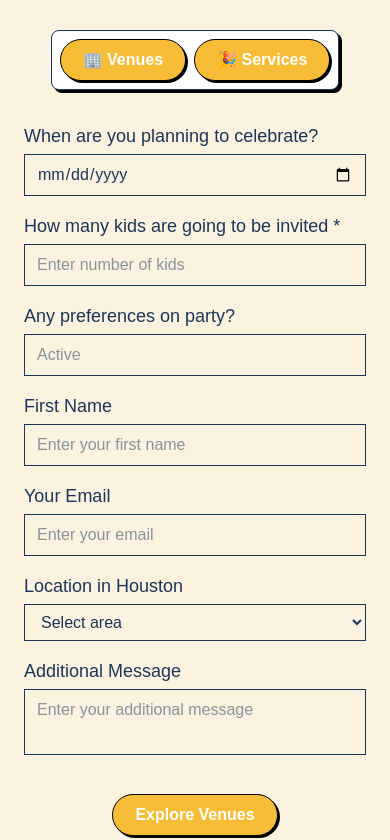
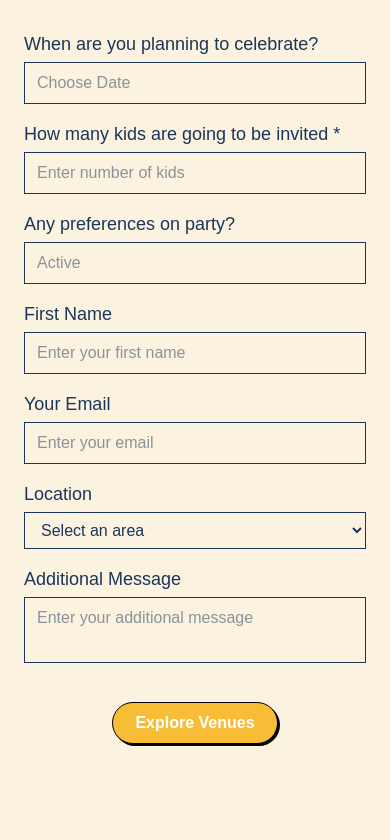
Before and after one commit to DavidPM0/web-kids, a Next.js app: page / in a window 390 px wide. Shown: the part 1625-2465 px from the top of the page. Built offline with nearby package versions, Linux system fonts and the light colour scheme; a web font is replaced by a local one.

Commit message:
Franchesco nav 3 Location

```diff
--- a/src/app/page.tsx
+++ b/src/app/page.tsx
@@ -1,222 +1,4 @@
-"use client";
-
 import Image from "next/image";
-import { useState } from "react";
-
-// Componente de búsqueda con tabs estilo original pero con funcionalidad Expedia
-function SearchSection() {
-  const [activeTab, setActiveTab] = useState("venues");
-
-  const houstonAreas = [
-    "Downtown Houston",
-    "The Woodlands",
-    "Sugar Land",
-    "Katy",
-    "Pearland",
-    "Cypress",
-    "Spring",
-    "Tomball",
-    "Richmond",
-    "Kingwood",
-  ];
-
-  const serviceTypes = [
-    "Food & Catering",
-    "Decoration",
-    "Inflatables",
-    "Entertainment",
-    "Rentals",
-  ];
-
-  return (
-    <section className="pt-44 px-6 md:px-20 lg:px-40">
-      <div className="mx-auto">
-        {/* Imagen del león original */}
-        <Image
-          src="/pro-izquierda.png"
-          alt="Kids Party"
-          width={130}
-          height={130}
-          className="object-cover mx-auto mb-6"
-        />
-
-        {/* Título original */}
-        <h2 className="text-4xl font-bold text-[#1C3658] mb-6 text-center">
-          How old is your kid?
-        </h2>
-
-        {/* Tabs limpios y elegantes */}
-        <div className="flex justify-center mb-8">
-          <div className="bg-white rounded-lg border border-[#1C3658] p-2 shadow-[3px_3px_0_#000000]">
-            <button
-              onClick={() => setActiveTab("venues")}
-              className={`px-8 py-3 rounded-md font-semibold transition-colors ${
-                activeTab === "venues"
-                  ? "bg-[#1C3658] text-white"
-                  : "text-[#1C3658] hover:bg-[#F8BD36]/10"
-              }`}
-            >
-              🏢 Venues
-            </button>
-            <button
-              onClick={() => setActiveTab("services")}
-              className={`px-8 py-3 rounded-md font-semibold transition-colors ml-2 ${
-                activeTab === "services"
-                  ? "bg-[#1C3658] text-white"
-                  : "text-[#1C3658] hover:bg-[#F8BD36]/10"
-              }`}
-            >
-              🎉 Services
-            </button>
-          </div>
-        </div>
-
-        {/* Formularios con el estilo original */}
-        {activeTab === "venues" ? (
-          // Formulario de Venues - estilo original
-          <form className="grid grid-cols-1 md:grid-cols-3 gap-4">
-            <div>
-              <label className="block text-lg text-[#1C3658] mb-1">
-                When are you planning to celebrate?
-              </label>
-              <input
-                type="date"
-                className="w-full px-3 py-2 border border-[#1C3658] text-[#1C3658] focus:outline-none focus:ring-2 focus:ring-[#1C3658]"
-              />
-            </div>
-
-            <div>
-              <label className="block text-lg text-[#1C3658] mb-1">
-                How many kids are going to be invited *
-              </label>
-              <input
-                type="number"
-                placeholder="Enter number of kids"
-                className="w-full px-3 py-2 border border-[#1C3658] text-[#1C3658] focus:outline-none focus:ring-2 focus:ring-[#1C3658]"
-              />
-            </div>
-
-            <div>
-              <label className="block text-lg text-[#1C3658] mb-1">
-                Any preferences on party?
-              </label>
-              <input
-                type="text"
-                placeholder="Active"
-                className="w-full px-3 py-2 border border-[#1C3658] text-[#1C3658] focus:outline-none focus:ring-2 focus:ring-[#1C3658]"
-              />
-            </div>
-
-            <div>
-              <label className="block text-lg text-[#1C3658] mb-1">
-                First Name
-              </label>
-              <input
-                type="text"
-                placeholder="Enter your first name"
-                className="w-full px-3 py-2 border border-[#1C3658] text-[#1C3658] focus:outline-none focus:ring-2 focus:ring-[#1C3658]"
-              />
-            </div>
-
-            <div>
-              <label className="block text-lg text-[#1C3658] mb-1">
-                Your Email
-              </label>
-              <input
-                type="email"
-                placeholder="Enter your email"
-                className="w-full px-3 py-2 border border-[#1C3658] text-[#1C3658] focus:outline-none focus:ring-2 focus:ring-[#1C3658]"
-              />
-            </div>
-
-            <div>
-              <label className="block text-lg text-[#1C3658] mb-1">
-                Location in Houston
-              </label>
-              <select className="w-full px-3 py-2 border border-[#1C3658] text-[#1C3658] focus:outline-none focus:ring-2 focus:ring-[#1C3658]">
-                <option value="">Select area</option>
-                {houstonAreas.map((area) => (
-                  <option key={area} value={area}>
-                    {area}
-                  </option>
-                ))}
-              </select>
-            </div>
-
-            <div className="md:col-span-3">
-              <label className="block text-lg text-[#1C3658] mb-1">
-                Additional Message
-              </label>
-              <textarea
-                placeholder="Enter your additional message"
-                rows={2}
-                className="w-full px-3 py-2 border border-[#1C3658] text-[#1C3658] focus:outline-none focus:ring-2 focus:ring-[#1C3658] resize-none"
-              />
-            </div>
-
-            <div className="md:col-span-3 flex justify-center mt-4">
-              <button type="submit">Explore Venues</button>
-            </div>
-          </form>
-        ) : (
-          // Formulario de Services - nuevo pero con estilo original
-          <form className="grid grid-cols-1 md:grid-cols-3 gap-4">
-            <div>
-              <label className="block text-lg text-[#1C3658] mb-1">
-                Type of Service
-              </label>
-              <select className="w-full px-3 py-2 border border-[#1C3658] text-[#1C3658] focus:outline-none focus:ring-2 focus:ring-[#1C3658]">
-                <option value="">Select service</option>
-                {serviceTypes.map((service) => (
-                  <option key={service} value={service}>
-                    {service}
-                  </option>
-                ))}
-              </select>
-            </div>
-
-            <div>
-              <label className="block text-lg text-[#1C3658] mb-1">Date</label>
-              <input
-                type="date"
-                className="w-full px-3 py-2 border border-[#1C3658] text-[#1C3658] focus:outline-none focus:ring-2 focus:ring-[#1C3658]"
-              />
-            </div>
-
-            <div>
-              <label className="block text-lg text-[#1C3658] mb-1">
-                Location in Houston
-              </label>
-              <select className="w-full px-3 py-2 border border-[#1C3658] text-[#1C3658] focus:outline-none focus:ring-2 focus:ring-[#1C3658]">
-                <option value="">Select area</option>
-                {houstonAreas.map((area) => (
-                  <option key={area} value={area}>
-                    {area}
-                  </option>
-                ))}
-              </select>
-            </div>
-
-            <div className="md:col-span-3">
-              <label className="block text-lg text-[#1C3658] mb-1">
-                Additional Info
-              </label>
-              <textarea
-                placeholder="e.g., clown, face painting, specific requirements..."
-                rows={2}
-                className="w-full px-3 py-2 border border-[#1C3658] text-[#1C3658] focus:outline-none focus:ring-2 focus:ring-[#1C3658] resize-none"
-              />
-            </div>
-
-            <div className="md:col-span-3 flex justify-center mt-4">
-              <button type="submit">Search Services</button>
-            </div>
-          </form>
-        )}
-      </div>
-    </section>
-  );
-}
 
 export default function Home() {
   return (
@@ -274,8 +56,129 @@ export default function Home() {
         </div>
       </section>
 
-      {/* Search Section - Estilo Original con Tabs */}
-      <SearchSection />
+      {/* Formulario */}
+      <section className="pt-44 px-6 md:px-20 lg:px-40">
+        <div className="mx-auto">
+          <Image
+            src="/pro-izquierda.png"
+            alt="Kids Party"
+            width={130}
+            height={130}
+            className="object-cover mx-auto mb-6"
+          />
+          <h2 className="text-4xl font-bold text-[#1C3658] mb-6 text-center">
+            How old is your kid?
+          </h2>
+
+          <form className="grid grid-cols-1 md:grid-cols-3 gap-4">
+            {/* When are you planning to celebrate? */}
+            <div>
+              <label className="block text-lg text-[#1C3658] mb-1">
+                When are you planning to celebrate?
+              </label>
+              <input
+                type="text"
+                placeholder="Choose Date"
+                className="w-full px-3 py-2 border border-[#1C3658] text-[#1C3658] focus:outline-none focus:ring-2 focus:ring-[#1C3658]"
+              />
+            </div>
+
+            {/* How many kids */}
+            <div>
+              <label className="block text-lg text-[#1C3658] mb-1">
+                How many kids are going to be invited *
+              </label>
+              <input
+                type="number"
+                placeholder="Enter number of kids"
+                className="w-full px-3 py-2 border border-[#1C3658] text-[#1C3658] focus:outline-none focus:ring-2 focus:ring-[#1C3658]"
+              />
+            </div>
+
+            {/* Preferences */}
+            <div>
+              <label className="block text-lg text-[#1C3658] mb-1">
+                Any preferences on party?
+              </label>
+              <input
+                type="text"
+                placeholder="Active"
+                className="w-full px-3 py-2 border border-[#1C3658] text-[#1C3658] focus:outline-none focus:ring-2 focus:ring-[#1C3658]"
+              />
+            </div>
+
+            {/* First Name */}
+            <div>
+              <label className="block text-lg text-[#1C3658] mb-1">
+                First Name
+              </label>
+              <input
+                type="text"
+                placeholder="Enter your first name"
+                className="w-full px-3 py-2 border border-[#1C3658] text-[#1C3658] focus:outline-none focus:ring-2 focus:ring-[#1C3658]"
+              />
+            </div>
+
+            {/* Email */}
+            <div>
+              <label className="block text-lg text-[#1C3658] mb-1">
+                Your Email
+              </label>
+              <input
+                type="email"
+                placeholder="Enter your email"
+                className="w-full px-3 py-2 border border-[#1C3658] text-[#1C3658] focus:outline-none focus:ring-2 focus:ring-[#1C3658]"
+              />
+            </div>
+
+            {/* Mobile */}
+            {/* Location */}
+            <div>
+              <label className="block text-lg text-[#1C3658] mb-1">
+                Location
+              </label>
+              <select
+                defaultValue="" // Usamos defaultValue para que el placeholder funcione
+                className="w-full px-3 py-2 border border-[#1C3658] text-[#1C3658] focus:outline-none focus:ring-2 focus:ring-[#1C3658]"
+              >
+                <option value="" disabled>
+                  Select an area
+                </option>
+                <option value="downtown">Downtown</option>
+                <option value="midtown">Midtown</option>
+                <option value="galleria_uptown">Galleria / Uptown</option>
+                <option value="montrose">Montrose</option>
+                <option value="the_heights">The Heights</option>
+                <option value="river_oaks">River Oaks</option>
+                <option value="west_university">West University</option>
+                <option value="memorial">Memorial</option>
+                <option value="katy">Katy</option>
+                <option value="sugar_land">Sugar Land</option>
+                <option value="the_woodlands">The Woodlands</option>
+                <option value="clear_lake">Clear Lake</option>
+                <option value="spring_branch">Spring Branch</option>
+              </select>
+            </div>
+
+            {/* Additional Message */}
+            <div className="md:col-span-3">
+              <label className="block text-lg text-[#1C3658] mb-1">
+                Additional Message
+              </label>
+              <textarea
+                placeholder="Enter your additional message"
+                rows={2}
+                className="w-full px-3 py-2 border border-[#1C3658] text-[#1C3658] focus:outline-none focus:ring-2 focus:ring-[#1C3658] resize-none"
+              />
+            </div>
+
+            {/* Button */}
+            <div className="md:col-span-3 flex justify-center mt-4">
+              <button type="submit">Explore Venues</button>
+            </div>
+          </form>
+        </div>
+      </section>
 
       {/* Productos */}
       <section className="py-44 px-40">
```
